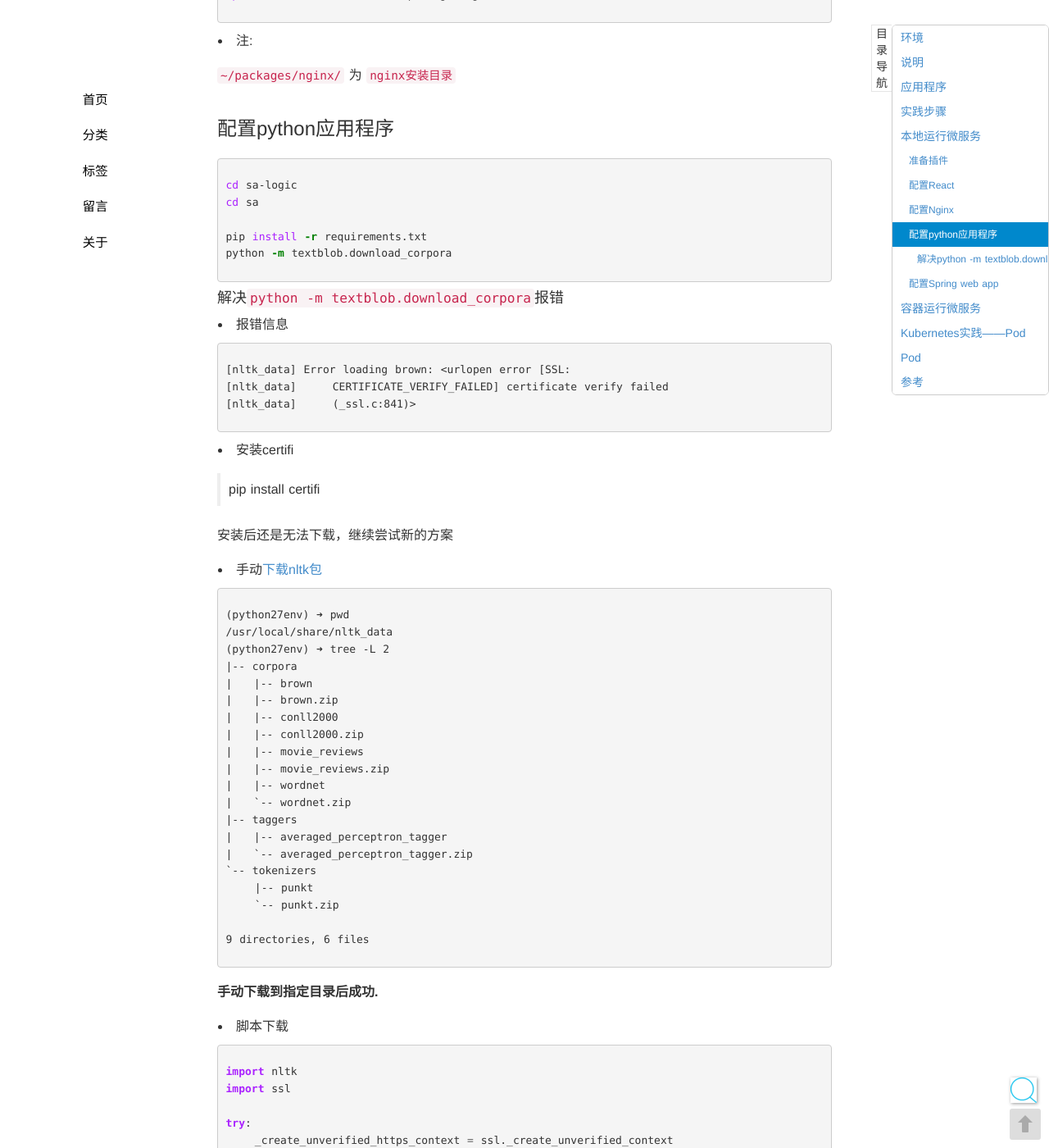
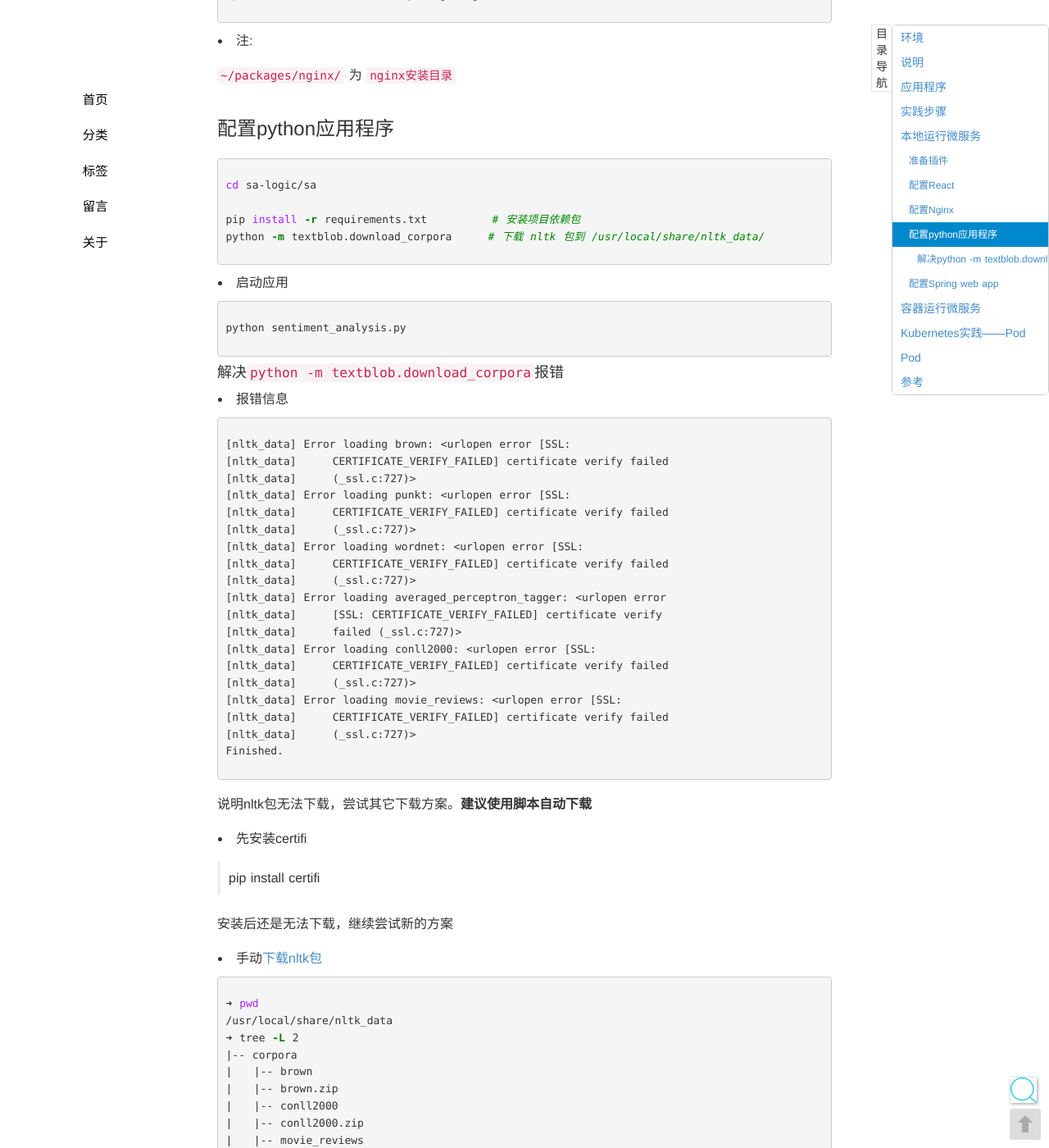
Before and after one commit to seekplum/seekplum.github.io, a Jekyll site: the page built from _posts/2018-09-17-kubernetes-introduction.md, in a window 1280 px wide and 1400 px high, scrolled down 2235 px. Shown: the whole window at 82% size. Built offline with Jekyll 4.4.1, drawn with Linux system fonts in a browser that asks for light colours; comment, search, counter and statistics services are not loaded; some of the changed text lies outside the part shown.

Commit message:
更新下载nltk包方式

````diff
--- a/_posts/2018-09-17-kubernetes-introduction.md
+++ b/_posts/2018-09-17-kubernetes-introduction.md
@@ -82,11 +82,16 @@
 ### 配置python应用程序
 
 ```bash
-cd sa-logic
-cd sa
+cd sa-logic/sa
 
-pip install -r requirements.txt
-python -m textblob.download_corpora
+pip install -r requirements.txt         # 安装项目依赖包
+python -m textblob.download_corpora     # 下载 nltk 包到 /usr/local/share/nltk_data/
+```
+
+* 启动应用
+
+```bash
+python sentiment_analysis.py
 ```
 
 #### 解决`python -m textblob.download_corpora`报错
@@ -96,10 +101,28 @@
 ```text
 [nltk_data] Error loading brown: <urlopen error [SSL:
 [nltk_data]     CERTIFICATE_VERIFY_FAILED] certificate verify failed
-[nltk_data]     (_ssl.c:841)>
+[nltk_data]     (_ssl.c:727)>
+[nltk_data] Error loading punkt: <urlopen error [SSL:
+[nltk_data]     CERTIFICATE_VERIFY_FAILED] certificate verify failed
+[nltk_data]     (_ssl.c:727)>
+[nltk_data] Error loading wordnet: <urlopen error [SSL:
+[nltk_data]     CERTIFICATE_VERIFY_FAILED] certificate verify failed
+[nltk_data]     (_ssl.c:727)>
+[nltk_data] Error loading averaged_perceptron_tagger: <urlopen error
+[nltk_data]     [SSL: CERTIFICATE_VERIFY_FAILED] certificate verify
+[nltk_data]     failed (_ssl.c:727)>
+[nltk_data] Error loading conll2000: <urlopen error [SSL:
+[nltk_data]     CERTIFICATE_VERIFY_FAILED] certificate verify failed
+[nltk_data]     (_ssl.c:727)>
+[nltk_data] Error loading movie_reviews: <urlopen error [SSL:
+[nltk_data]     CERTIFICATE_VERIFY_FAILED] certificate verify failed
+[nltk_data]     (_ssl.c:727)>
+Finished.
 ```
 
-* 安装certifi
+说明nltk包无法下载，尝试其它下载方案。**建议使用脚本自动下载**
+
+* 先安装certifi
 
 > pip install certifi
 
@@ -107,10 +130,10 @@
 
 * 手动[下载nltk包](http://www.nltk.org/nltk_data/)
 
-```text
-(python27env) ➜ pwd
+```bash
+➜ pwd
 /usr/local/share/nltk_data
-(python27env) ➜ tree -L 2
+➜ tree -L 2
 |-- corpora
 |   |-- brown
 |   |-- brown.zip
@@ -130,7 +153,7 @@
 9 directories, 6 files
 ```
 
-**手动下载到指定目录后成功.**
+**下载后需要把文件按照上述目录进行移动.**
 
 * 脚本下载
 
@@ -148,13 +171,13 @@
 nltk.download()
 ```
 
-**脚本下载成功.**
+**下载过程会有点慢，需要耐心等待.**
 
 ### 配置Spring web app
 
 ```bash
 cd sa-webapp
-maven install
+mvn install  # mac 下 maven 软件名叫 mvn
 
 cd target
 java -jar sentiment-analysis-web-0.0.1-SNAPSHOT.jar --sa.logic.api.url=http://localhost:5000
````
